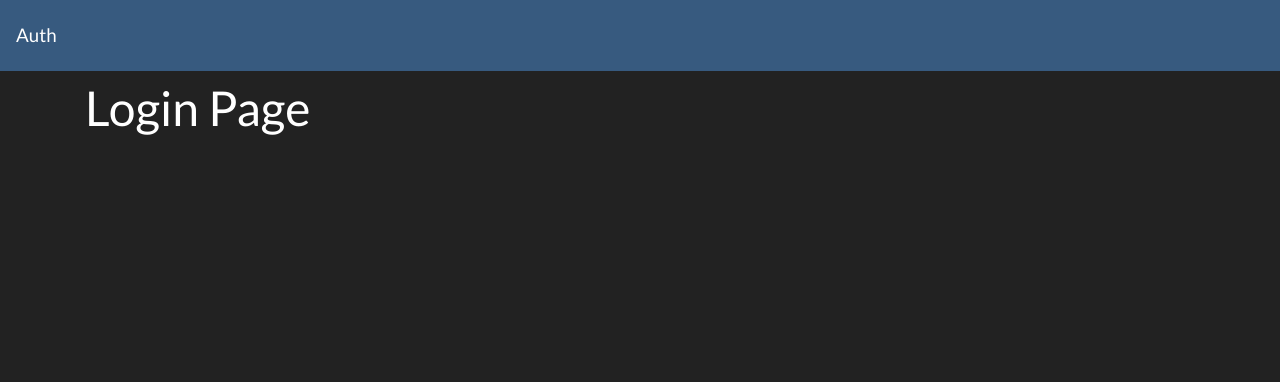
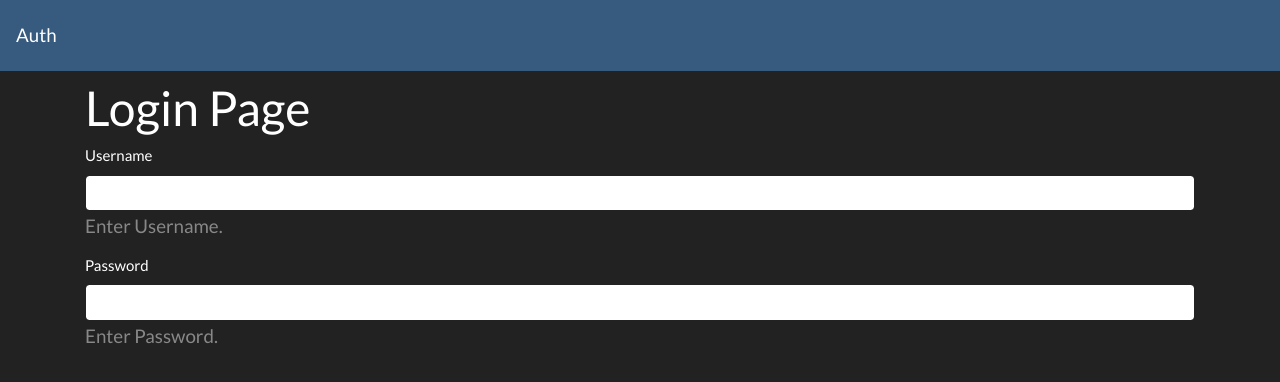
Before and after one commit to palak001/Auth, a Vue app in the folder client/: page /#/login in a window 1280 px wide. Shown: the top 382 px of the page. Built offline with nearby package versions, Linux system fonts and the light colour scheme.

Commit message:
Login form added

```diff
--- a/client/src/views/Login.vue
+++ b/client/src/views/Login.vue
@@ -1,5 +1,31 @@
 <template>
+  <section>
     <h1>Login Page</h1>
+    <form>
+       <div class="form-group">
+          <label for="username">Username</label>
+          <input
+           type="text"
+           class="form-control"
+           id="username"
+           aria-describedby="usernameHelp">
+           <h5 id="usernameHelp" class="form-text text-muted">
+            Enter Username.
+           </h5>
+       </div>
+       <div class="form-group">
+          <label for="password">Password</label>
+          <input
+           type="password"
+           class="form-control"
+           id="password"
+           aria-describedby="passwordHelp">
+           <h5 id="passwordHelp" class="form-text text-muted">
+            Enter Password.
+           </h5>
+       </div>
+    </form>
+  </section>
 </template>
 
 <script>
```
